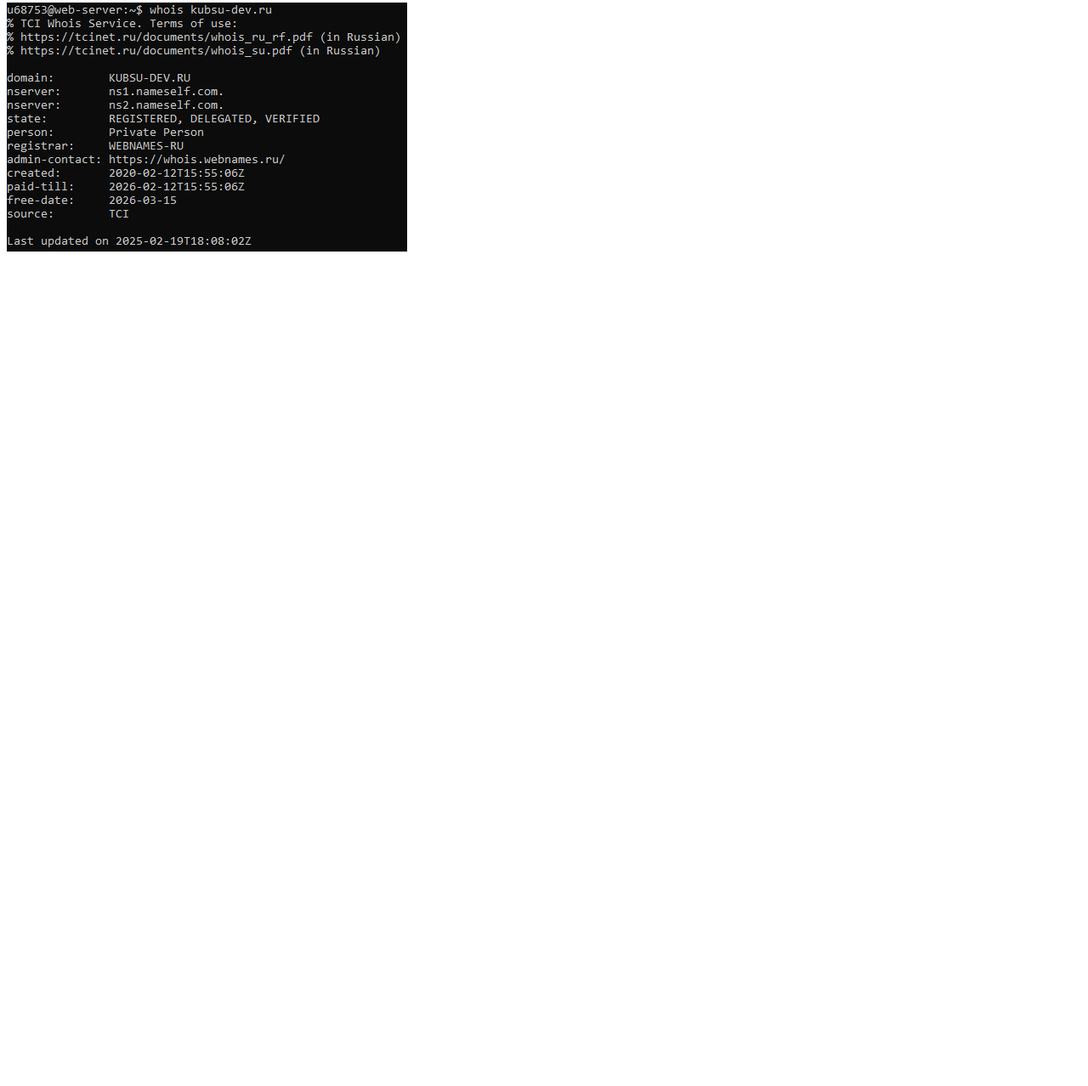
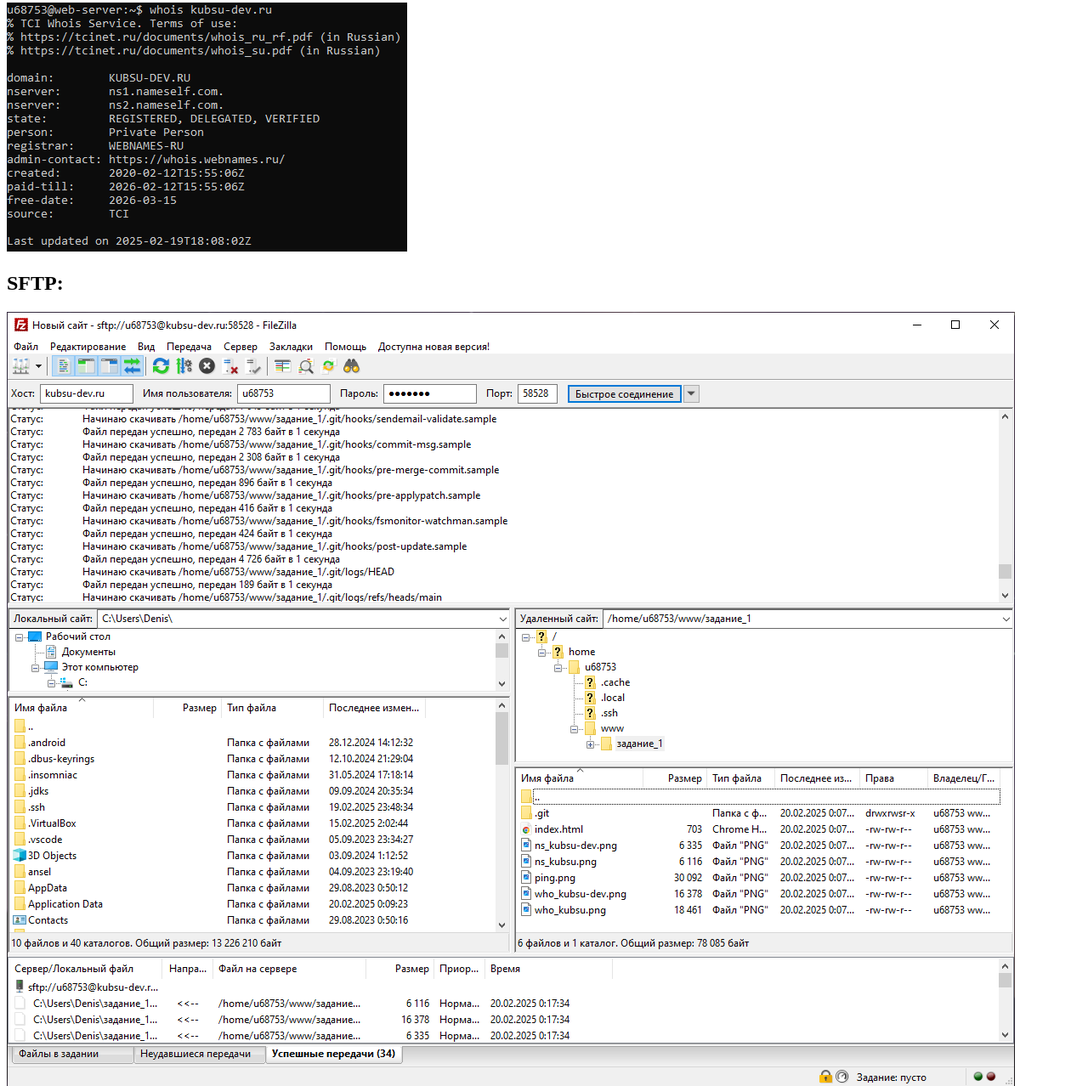
Before and after one commit to mrs-bread/WEB_BACK_1, a plain HTML site: page index.html in a window 1280 px wide. Shown: the part 1265-2543 px from the top of the page at 85% size. Before the commit the page ends 1573 px from the top, so only its background shows below. Drawn offline with Linux system fonts and the light colour scheme.

Commit message:
Add SFTP

```diff
--- a/index.html
+++ b/index.html
@@ -23,5 +23,8 @@
 
     <h2>whois kubsu-dev.ru:</h2>
     <img src="who_kubsu-dev.png" alt="whois kubsu-dev.ru">
+
+    <h2>SFTP:</h2>
+    <img src="SFTP.png" alt="SFTP">
 </body>
 </html>
```
Also changed, not shown: SFTP.png (added).
